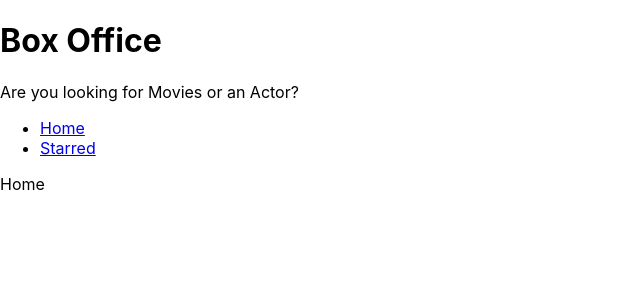
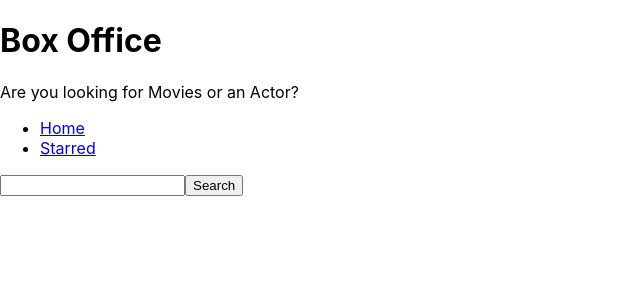
Before and after one commit to Lakshya1711/box-office, a React (Create React App) app: page / in a window 1280 px wide. Shown: the top 300 px of the page, without its empty margins (0-640 px from the left). Built offline with nearby package versions, Linux system fonts and the light colour scheme.

Commit message:
Added Api

```diff
--- a/src/Pages/Home.jsx
+++ b/src/Pages/Home.jsx
@@ -1,4 +1,30 @@
+import { useState } from 'react';
+
 const Home = () => {
-  return <div>Home</div>;
+  const [search, setsearch] = useState('');
+
+  const onsearchChange = ev => {
+    setsearch(ev.target.value);
+  };
+
+  const onsearch = async ev => {
+    ev.preventDefault();
+
+    const response = await fetch(
+      `https://api.tvmaze.com/search/shows?q=$(search)`
+    );
+    const body = response.json();
+
+    // https://api.tvmaze.com/search/shows?q=girls
+  };
+
+  return (
+    <div>
+      <form action={onsearch}>
+        <input type="text" value={search} onChange={onsearchChange} />
+        <button type="submit">Search</button>
+      </form>
+    </div>
+  );
 };
 export default Home;
```
Also changed, not shown: 2 other files (tests, documents, lock files or other folders).
